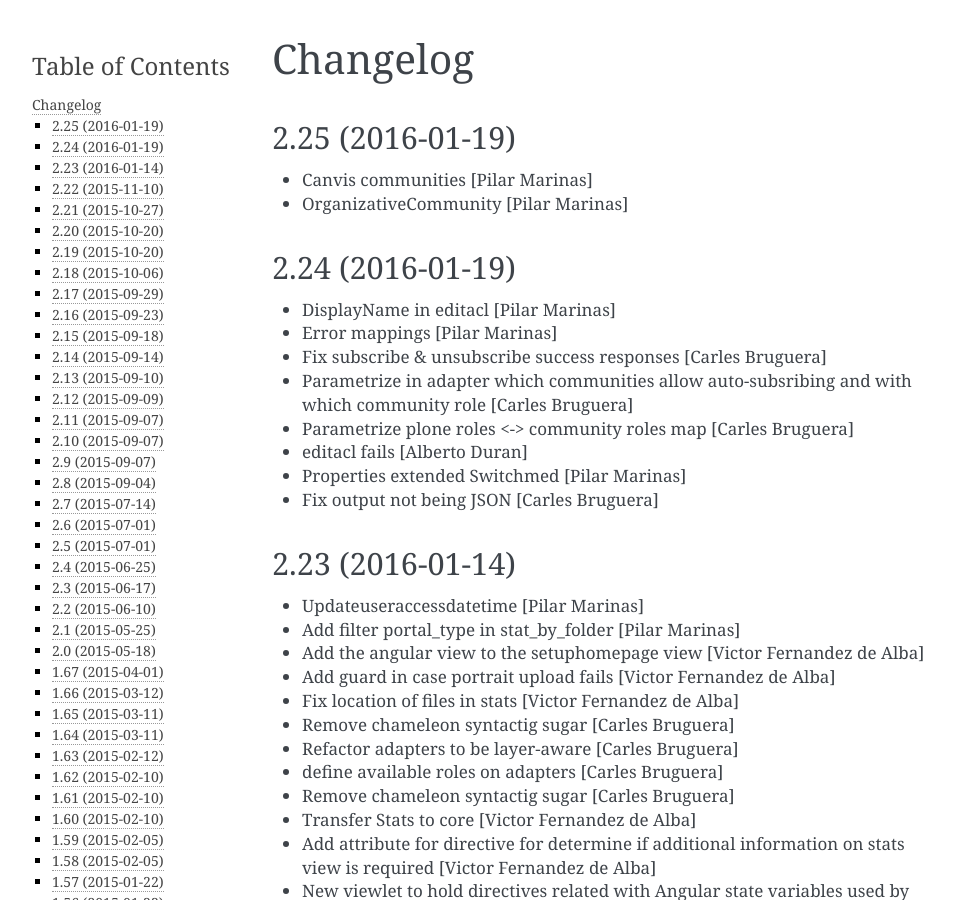
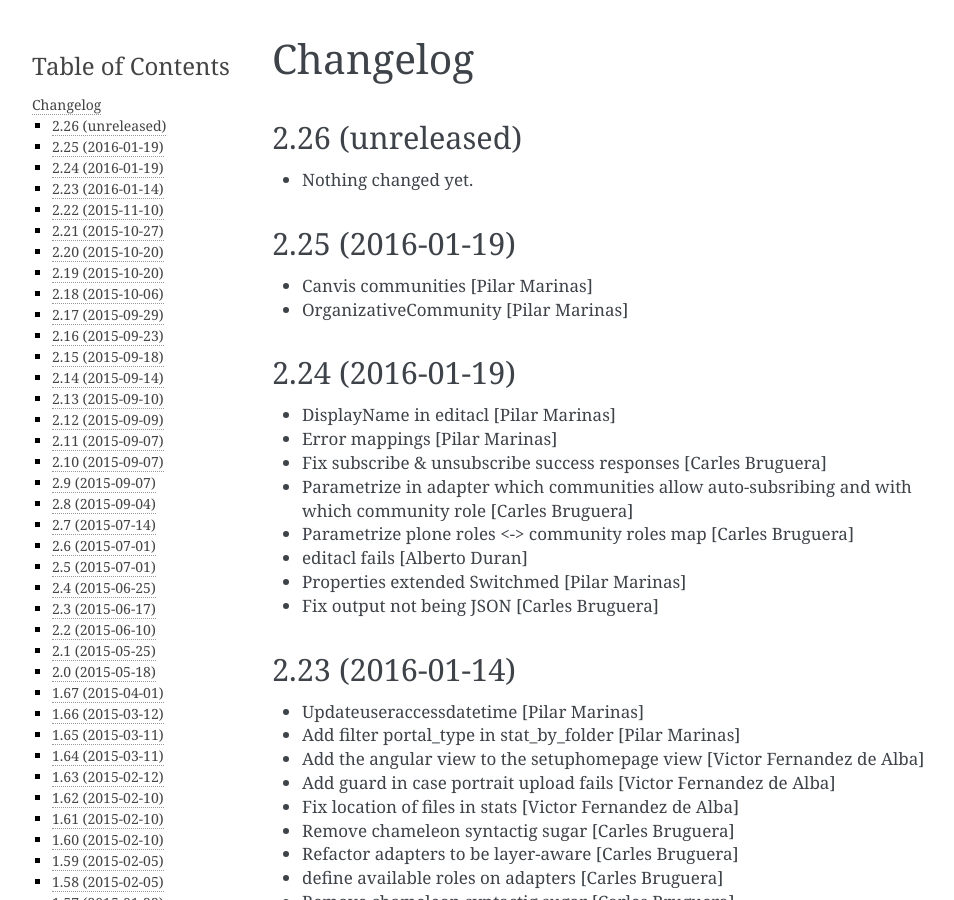
Before and after one commit to UPCnet/ulearn.core, a Sphinx documentation site: the page built from docs/HISTORY.rst, in a window 1280 px wide and 900 px high. Shown: the whole window, without its empty margins (148-1102 px from the left). Built offline with Sphinx 7.4.7, drawn with Linux system fonts in a browser that asks for light colours; pages that are not in the unit, such as notebooks, are missing from menus.

Commit message:
Back to development: 2.26

```diff
--- a/docs/HISTORY.rst
+++ b/docs/HISTORY.rst
@@ -1,5 +1,11 @@
 Changelog
 =========
+
+2.26 (unreleased)
+-----------------
+
+- Nothing changed yet.
+
 
 2.25 (2016-01-19)
 -----------------
--- a/setup.py
+++ b/setup.py
@@ -1,7 +1,7 @@
 from setuptools import setup, find_packages
 import os
 
-version = '2.25'
+version = '2.26.dev0'
 
 README = open('README.rst').read()
 HISTORY = open(os.path.join('docs', 'HISTORY.rst')).read()
```
